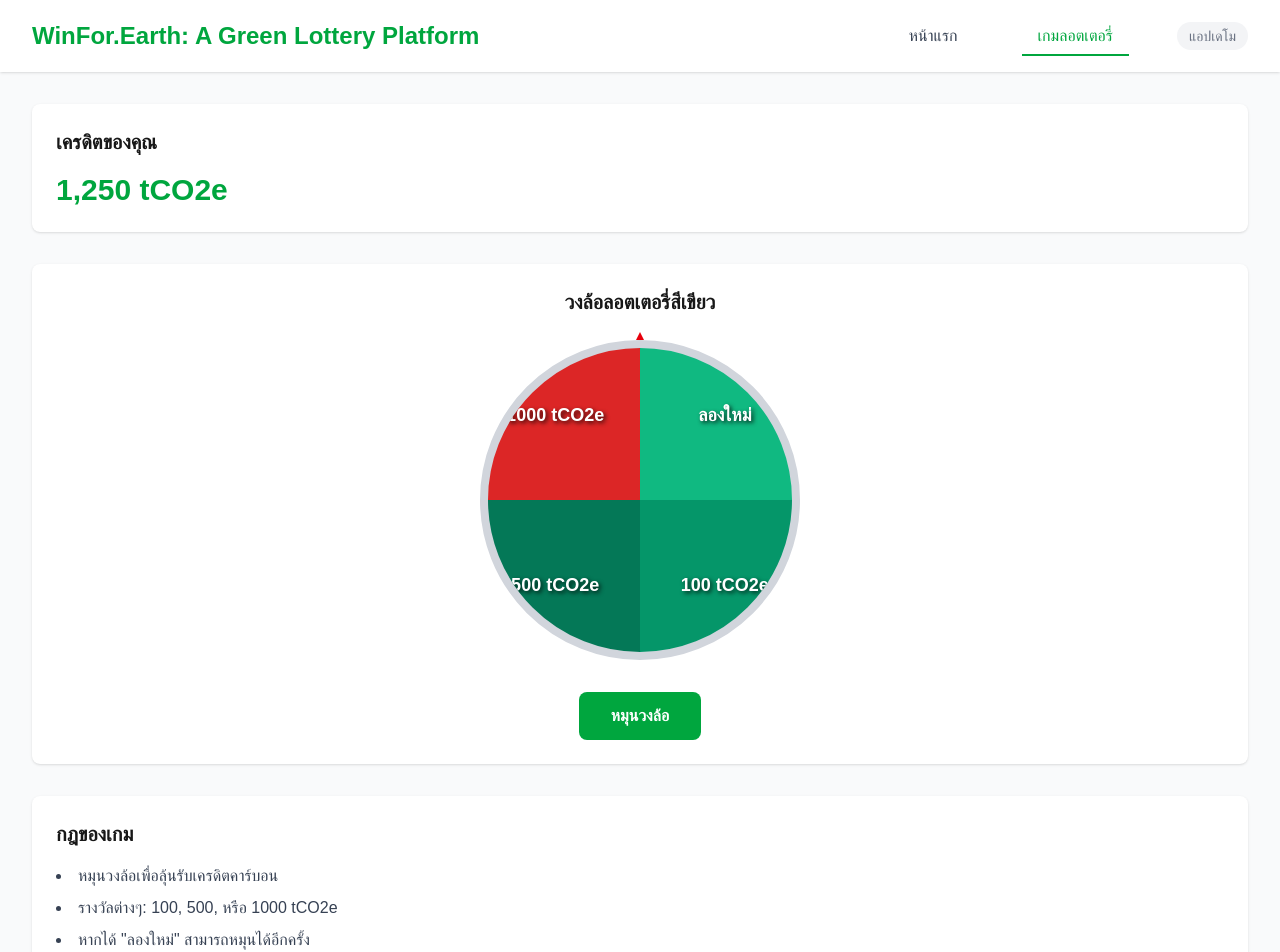
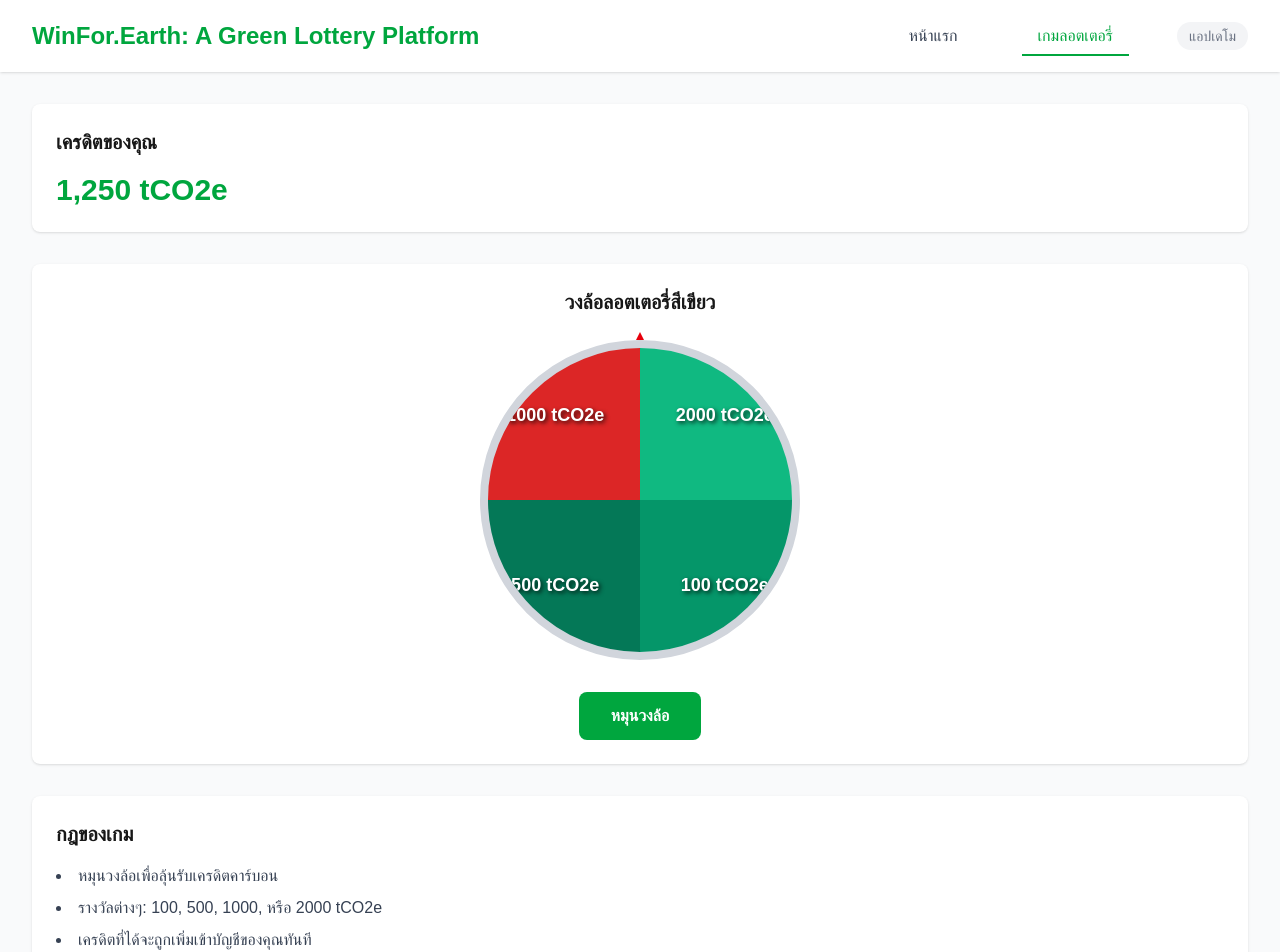
Before and after one commit to waritsan/co2x, a Next.js app in the folder src/web/: page /game in a window 1280 px wide. Shown: the top 952 px of the page. Built offline with nearby package versions, Linux system fonts and the light colour scheme.

Commit message:
Update lottery game: replace try again with 2000 tCO2e prize, adjust probabilities so 2000 has lowest chance, sync credits across pages

```diff
--- a/src/web/src/app/game/page.tsx
+++ b/src/web/src/app/game/page.tsx
@@ -1,19 +1,26 @@
 'use client';
 
-import { useState } from 'react';
+import { useState, useEffect } from 'react';
 import Link from 'next/link';
 
 const prizes = [
-  { label: '100 tCO2e', color: '#10B981', probability: 0.3 },
-  { label: '500 tCO2e', color: '#059669', probability: 0.2 },
-  { label: '1000 tCO2e', color: '#047857', probability: 0.1 },
-  { label: 'ลองใหม่', color: '#DC2626', probability: 0.4 },
+  { label: '100 tCO2e', color: '#10B981', probability: 0.4 },
+  { label: '500 tCO2e', color: '#059669', probability: 0.3 },
+  { label: '1000 tCO2e', color: '#047857', probability: 0.2 },
+  { label: '2000 tCO2e', color: '#DC2626', probability: 0.1 },
 ];
 
 export default function GamePage() {
   const [isSpinning, setIsSpinning] = useState(false);
   const [result, setResult] = useState<string | null>(null);
   const [userCredits, setUserCredits] = useState(1250);
+
+  useEffect(() => {
+    const savedCredits = localStorage.getItem('userCredits');
+    if (savedCredits) {
+      setUserCredits(parseInt(savedCredits));
+    }
+  }, []);
 
   const spinWheel = () => {
     if (isSpinning) return;
@@ -48,11 +55,13 @@ export default function GamePage() {
       setIsSpinning(false);
       setResult(selectedPrize.label);
 
-      // Update credits if won
-      if (selectedPrize.label !== 'ลองใหม่') {
-        const amount = parseInt(selectedPrize.label.split(' ')[0]);
-        setUserCredits(prev => prev + amount);
-      }
+      // Update credits
+      const amount = parseInt(selectedPrize.label.split(' ')[0]);
+      setUserCredits(prev => {
+        const newCredits = prev + amount;
+        localStorage.setItem('userCredits', newCredits.toString());
+        return newCredits;
+      });
     }, 3000);
   };
 
@@ -147,11 +156,9 @@ export default function GamePage() {
                 <p className="text-lg font-semibold text-blue-800">
                   คุณได้: {result}
                 </p>
-                {result !== 'ลองใหม่' && (
-                  <p className="text-sm text-blue-600 mt-2">
-                    เครดิตถูกเพิ่มเข้าบัญชีแล้ว!
-                  </p>
-                )}
+                <p className="text-sm text-blue-600 mt-2">
+                  เครดิตถูกเพิ่มเข้าบัญชีแล้ว!
+                </p>
               </div>
             )}
           </div>
@@ -162,8 +169,7 @@ export default function GamePage() {
           <h2 className="text-xl font-semibold mb-4">กฎของเกม</h2>
           <ul className="list-disc list-inside space-y-2 text-gray-700">
             <li>หมุนวงล้อเพื่อลุ้นรับเครดิตคาร์บอน</li>
-            <li>รางวัลต่างๆ: 100, 500, หรือ 1000 tCO2e</li>
-            <li>หากได้ &quot;ลองใหม่&quot; สามารถหมุนได้อีกครั้ง</li>
+            <li>รางวัลต่างๆ: 100, 500, 1000, หรือ 2000 tCO2e</li>
             <li>เครดิตที่ได้จะถูกเพิ่มเข้าบัญชีของคุณทันที</li>
           </ul>
         </div>
--- a/src/web/src/app/page.tsx
+++ b/src/web/src/app/page.tsx
@@ -1,6 +1,6 @@
 'use client';
 
-import { useState } from 'react';
+import { useState, useEffect } from 'react';
 import Link from 'next/link';
 
 type MarketItem = {
@@ -51,6 +51,13 @@ export default function Home() {
   const [sellAmount, setSellAmount] = useState('');
   const [message, setMessage] = useState('');
   const [selectedProduct, setSelectedProduct] = useState<MarketItem | null>(null);
+
+  useEffect(() => {
+    const savedCredits = localStorage.getItem('userCredits');
+    if (savedCredits) {
+      setUserCredits(parseInt(savedCredits));
+    }
+  }, []);
 
   // Mock data for Thailand T-VER market
   const marketData = [
@@ -107,6 +114,7 @@ export default function Home() {
     setTransactions([...transactions, { type: 'ซื้อ', product: selectedProduct.project, amount, cost, date: new Date().toLocaleString('th-TH') }]);
     setBuyAmount('');
     setMessage(`ซื้อ ${selectedProduct.project} ${amount} tCO2e สำเร็จ`);
+    localStorage.setItem('userCredits', (userCredits + amount).toString());
     setTimeout(() => setMessage(''), 3000);
   };
 
@@ -130,6 +138,7 @@ export default function Home() {
     setTransactions([...transactions, { type: 'ขาย', product: selectedProduct.project, amount, revenue, date: new Date().toLocaleString('th-TH') }]);
     setSellAmount('');
     setMessage(`ขาย ${selectedProduct.project} ${amount} tCO2e สำเร็จ`);
+    localStorage.setItem('userCredits', (userCredits - amount).toString());
     setTimeout(() => setMessage(''), 3000);
   };
 
```
